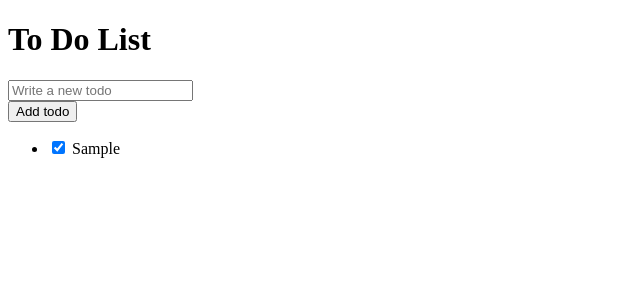
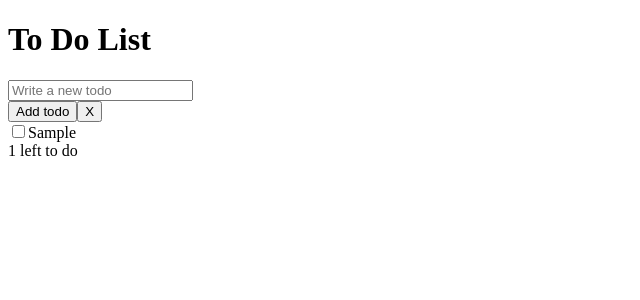
Before and after one commit to Subtil-r/ToDo_React-Intro, a React (Create React App) app: page / in a window 1280 px wide. Both pictures are taken after typing "Sample" into the empty fields and a click on the button "Add todo". Shown: the top 300 px of the page, without its empty margins (0-640 px from the left). Built offline with nearby package versions, Linux system fonts and the light colour scheme.

Commit message:
adding components, storing checkbox state, deleting done items

```diff
--- a/src/App.js
+++ b/src/App.js
@@ -1,4 +1,5 @@
 import React, { useState, useEffect } from "react";
+import { v4 as uuidv4 } from "uuid";
 import Form from "./components/Form";
 import Todolist from "./components/Todolist";
 
@@ -8,13 +9,11 @@ export default function App() {
   const initialTodos = [];
   const [todos, setTodos] = useState(initialTodos);
 
-
+  // this part updates the state
   function addTodo(item){
     const newTodos = JSON.parse(JSON.stringify(todos));
     if (item === '') return
-    setTodos(() => {
-      return [...newTodos, item]
-    })
+    setTodos([...newTodos, { id: uuidv4(), name: item, completed: false }])
   }
 
   useEffect(() => {
@@ -26,14 +25,26 @@ export default function App() {
     localStorage.setItem(LSKEY, JSON.stringify(todos))
   }, [todos])
 
+  function toggleTodo(id) {
+    const newTodos = JSON.parse(JSON.stringify(todos));
+    const todo = newTodos.find(todo => todo.id === id);
+    todo.completed = !todo.completed;
+    setTodos(newTodos);
+  }
+
+  function deleteTodo() {
+    const newTodos = todos.filter(todo => !todo.completed);
+    setTodos(newTodos)
+  }
 
   return (
     <>
       <header className="header_container">
         <h1>To Do List</h1>
       </header>
-      <Form addTodo={addTodo}/>
-      <Todolist todos={todos} />
+      <Form addTodo={addTodo} deleteTodo={deleteTodo}/>
+      <Todolist todos={todos} toggleTodo={toggleTodo} />
+      <div className="todoCounter">{todos.filter(todo => !todo.completed).length} left to do</div>
     </>
   );
 }
--- a/src/components/Form.js
+++ b/src/components/Form.js
@@ -1,6 +1,6 @@
 import React, { useRef } from 'react'
 
-const Form = (props) => {
+const Form = ({addTodo, deleteTodo}) => {
   const inputRef = useRef()
 
   function clickHandler(){
@@ -12,12 +12,12 @@ const Form = (props) => {
     inputRef.current.value = '';
   }
 
-
   return (
     <div>
       <input ref={inputRef} type="text" placeholder="Write a new todo" />
       <br />
-      <button onClick={()=>{props.addTodo(clickHandler()); cleanInput()} } >Add todo</button>
+      <button onClick={()=>{addTodo(clickHandler()); cleanInput()} } >Add todo</button>
+      <button onClick={deleteTodo}>X</button>
     </div>
   )
 }
--- a/src/components/TodoItem.js
+++ b/src/components/TodoItem.js
@@ -1,11 +1,18 @@
 import React from 'react';
 
-function TodoItem(props) {
+function TodoItem({todo, toggleTodo}) {
+function handleTodoClick() {
+  toggleTodo(todo.id)
+}
+
   return (
-    <>
-    <input type="checkbox" />
-    <li>{props.value}</li>
-    </>
+    <div>
+      <label>
+        <input type="checkbox" checked={todo.completed} onChange={handleTodoClick}/>
+        {todo.name}
+
+      </label>
+    </div>
   )
 }
 
--- a/src/components/Todolist.js
+++ b/src/components/Todolist.js
@@ -1,16 +1,13 @@
 import React from 'react';
-//import TodoItem from './TodoItem';
+import TodoItem from './TodoItem';
 
-function Todolist(props) {
-
+function Todolist({todos, toggleTodo}) {
   return (
-    <ul>
-      {props.todos.map((todo) => (
-        <li>
-          <input key={todo} type="checkbox" checked="n" /> {todo}
-        </li>
+   <>
+      {todos.map((todo) => (
+       <TodoItem toggleTodo={toggleTodo} todo={todo} />
       ))}
-    </ul>
+   </>
   );
 }
 
```
Also changed, not shown: 1 other file (tests, documents, lock files or other folders).
